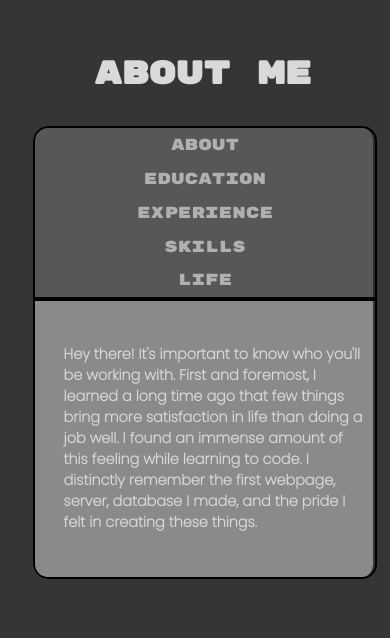
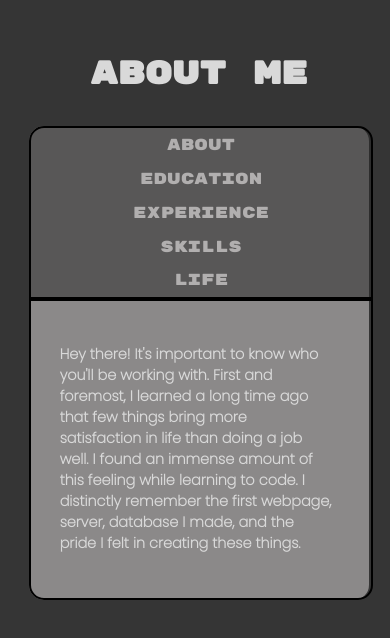
Before and after one commit to Caleb-Campbell/personal-website, a React (Vite) app: page / in a window 390 px wide. Shown: the part 1017-1655 px from the top of the page. Built offline with nearby package versions, Linux system fonts and the light colour scheme.

Commit message:
refixed horizonal scroll issue

```diff
--- a/src/styles/about.css
+++ b/src/styles/about.css
@@ -83,7 +83,7 @@
 
     .about {
         padding: 0;
-        width: 100vw;
+        width: 98vw;
         margin: 0 auto;
 
     }
@@ -107,7 +107,7 @@
     }
 
     .about-menu-slide p {
-        width: 90%;
+        width: 80%;
         font-size: .9em;
         padding: 2em;
     }
```
